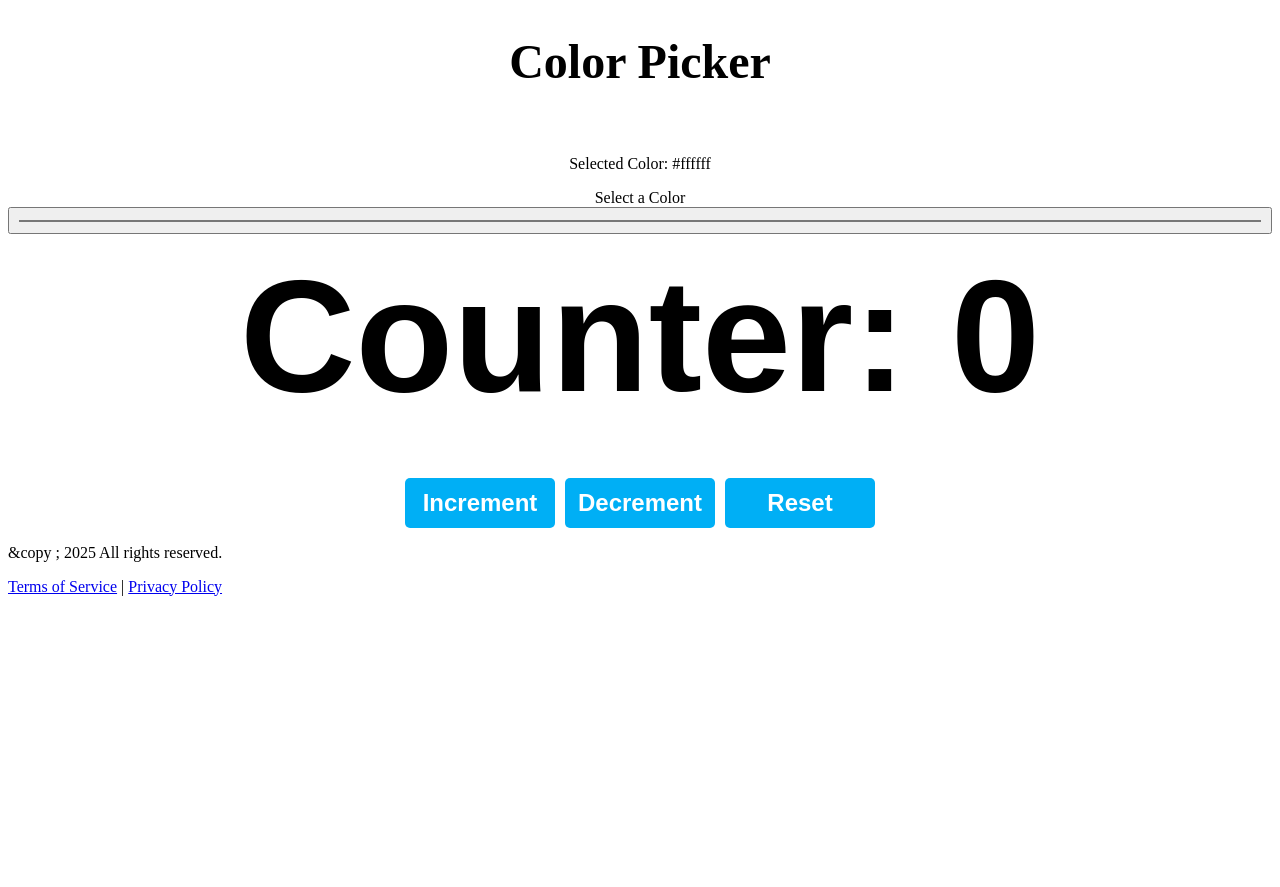
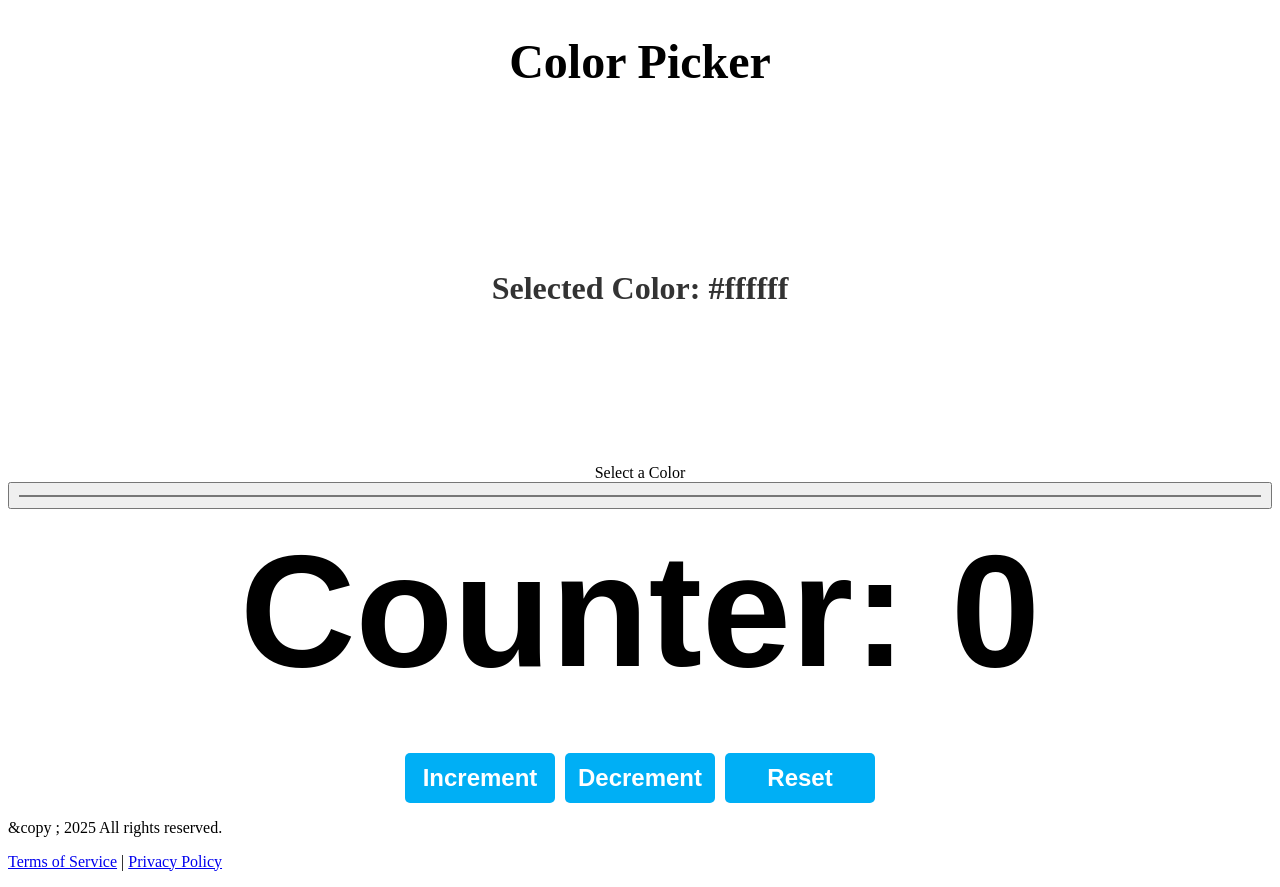
Before and after one commit to Tsigabuwalker/Learning-React-js, a React (Vite) app: page / in a window 1280 px wide. Shown: the part 3380-4267 px from the top of the page. Before the commit the page ends 3992 px from the top, so only its background shows below. Built offline with nearby package versions, Linux system fonts and the light colour scheme.

Commit message:
added somecssstyle

```diff
--- a/src/index.css
+++ b/src/index.css
@@ -115,3 +115,23 @@ input {
   font-size:3rem;
   font-weight: bold;
 }
+.color-display{
+  width: 300px;
+  height: 300px;
+  display: flex;
+  justify-content: center;
+  align-items: center;
+  border: 5px solid hsl(0, 0%, 80px);
+  border-radius: 25px;
+  margin-bottom: 25px;
+  transition: 0.25s ease;
+
+}
+.color-display p{
+  color: hsl(0, 0%, 20%);
+  font-size: 2rem;
+   font-weight: bold;
+   text-align:center;
+
+
+}
```
